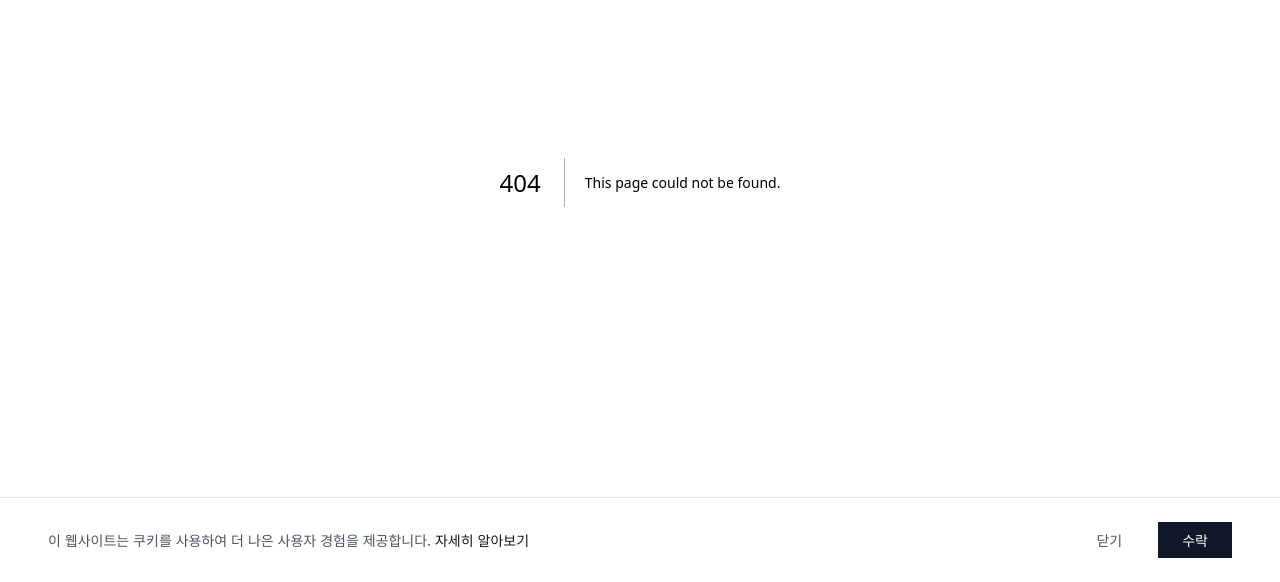
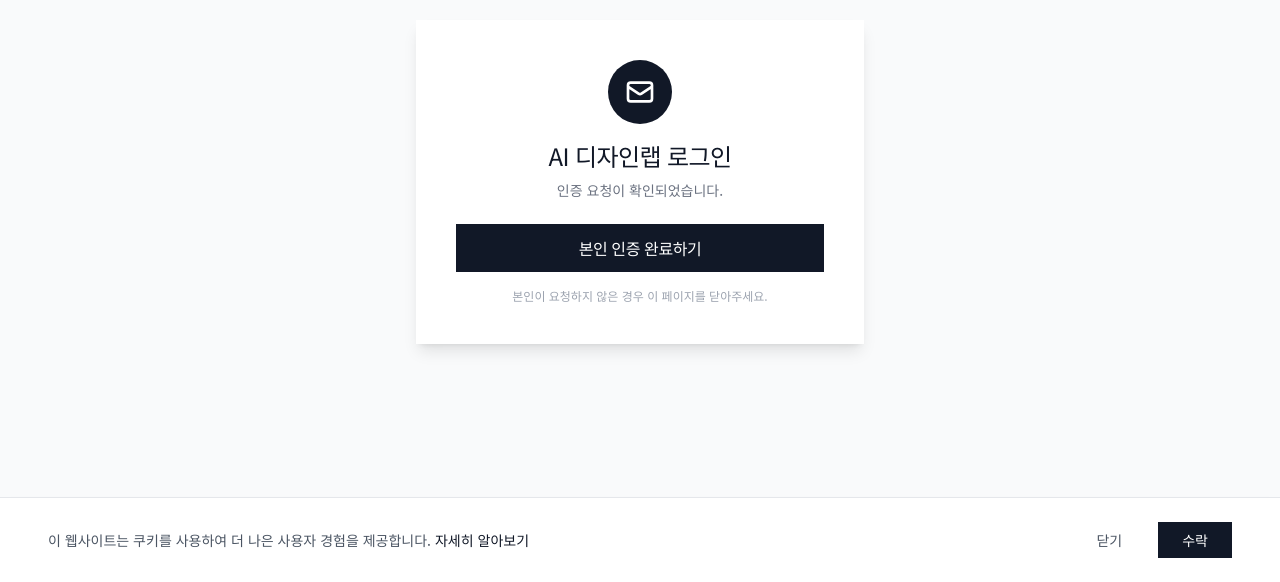
Before and after one commit to Sinabroin/aidesignlab_website_final_really, a Next.js app in the folder apps/web/: page /auth/verify in a window 1280 px wide. Before the commit this address had no page. Shown: the part 218-800 px from the top of the page. Built offline with nearby package versions, Linux system fonts and the light colour scheme.

Commit message:
login error2

```diff
--- a/apps/web/app/api/data/posts/route.ts
+++ b/apps/web/app/api/data/posts/route.ts
@@ -84,6 +84,9 @@
       );
     }
 
+    // #region agent log
+    console.log('[DEBUG posts API] attachments received:', JSON.stringify({ count: body.attachments?.length ?? 0, names: body.attachments?.map((a) => a.name) }));
+    // #endregion
     const item = await createGalleryItem({
       section: resolvedSection,
       title: body.title,
@@ -94,6 +97,9 @@
       thumbnail: body.thumbnailBase64,
       attachments: body.attachments,
     });
+    // #region agent log
+    console.log('[DEBUG posts API] item created with attachments:', JSON.stringify({ attachments: item.attachments }));
+    // #endregion
     return NextResponse.json(item, { status: 201 });
   } catch (err) {
     const message = err instanceof Error ? err.message : String(err);
--- /dev/null
+++ b/apps/web/app/auth/verify/page.tsx
@@ -0,0 +1,70 @@
+/** 매직 링크 중간 확인 페이지 — 보안 스캐너 토큰 소진 방지 */
+'use client';
+
+import { useEffect, useState, Suspense } from 'react';
+import { useSearchParams } from 'next/navigation';
+
+function VerifyContent() {
+  const searchParams = useSearchParams();
+  const token = searchParams.get('token') ?? '';
+  const email = searchParams.get('email') ?? '';
+  const callbackUrl = searchParams.get('callbackUrl') ?? '/';
+  const [callbackHref, setCallbackHref] = useState('');
+
+  useEffect(() => {
+    // JavaScript로 URL을 조합해야 보안 스캐너가 토큰 소진 불가
+    const url = new URL('/api/auth/callback/email', window.location.origin);
+    if (token) url.searchParams.set('token', token);
+    if (email) url.searchParams.set('email', email);
+    url.searchParams.set('callbackUrl', callbackUrl);
+    setCallbackHref(url.toString());
+  }, [token, email, callbackUrl]);
+
+  const handleVerify = () => {
+    if (callbackHref) window.location.href = callbackHref;
+  };
+
+  return (
+    <div className="min-h-screen bg-gray-50 flex items-center justify-center px-4">
+      <div className="bg-white rounded-none shadow-lg p-10 max-w-md w-full text-center">
+        <div className="mb-6">
+          <div className="w-16 h-16 bg-gray-900 rounded-full flex items-center justify-center mx-auto mb-4">
+            <svg className="w-8 h-8 text-white" fill="none" stroke="currentColor" viewBox="0 0 24 24">
+              <path strokeLinecap="round" strokeLinejoin="round" strokeWidth={2} d="M3 8l7.89 5.26a2 2 0 002.22 0L21 8M5 19h14a2 2 0 002-2V7a2 2 0 00-2-2H5a2 2 0 00-2 2v10a2 2 0 002 2z" />
+            </svg>
+          </div>
+          <h1 className="text-2xl font-normal tracking-tight text-gray-900 mb-2">AI 디자인랩 로그인</h1>
+          <p className="text-sm text-gray-500">
+            {email ? (
+              <><span className="font-medium text-gray-700">{email}</span>으로<br />인증 요청이 확인되었습니다.</>
+            ) : '인증 요청이 확인되었습니다.'}
+          </p>
+        </div>
+
+        <button
+          onClick={handleVerify}
+          disabled={!callbackHref}
+          className="w-full py-3 px-6 bg-gray-900 text-white font-normal tracking-tight rounded-none hover:bg-gray-800 transition-colors disabled:opacity-50 disabled:cursor-not-allowed"
+        >
+          {callbackHref ? '본인 인증 완료하기' : '준비 중...'}
+        </button>
+
+        <p className="mt-4 text-xs text-gray-400">
+          본인이 요청하지 않은 경우 이 페이지를 닫아주세요.
+        </p>
+      </div>
+    </div>
+  );
+}
+
+export default function VerifyPage() {
+  return (
+    <Suspense fallback={
+      <div className="min-h-screen bg-gray-50 flex items-center justify-center">
+        <div className="text-gray-500">로딩 중...</div>
+      </div>
+    }>
+      <VerifyContent />
+    </Suspense>
+  );
+}
--- a/apps/web/components/GalleryModal.tsx
+++ b/apps/web/components/GalleryModal.tsx
@@ -63,6 +63,14 @@
 
   const currentItem = items[currentIndex];
   const downloadPerm = getDownloadPermission(userRoles, section);
+
+  // #region agent log
+  useEffect(() => {
+    if (isOpen && currentItem) {
+      fetch('http://127.0.0.1:7242/ingest/a0870979-13d6-454e-aa79-007419c9500b',{method:'POST',headers:{'Content-Type':'application/json'},body:JSON.stringify({location:'GalleryModal.tsx:currentItem',message:'modal opened - attachment check',data:{title:currentItem.title,attachmentsCount:currentItem.attachments?.length??0,attachments:currentItem.attachments,section,isAuthenticated,userRoles,downloadPermAllowed:downloadPerm.allowed},timestamp:Date.now(),hypothesisId:'H-A-D'})}).catch(()=>{});
+    }
+  }, [isOpen, currentIndex]);
+  // #endregion
 
   const handleFileDownload = async (fileUrl: string, fileName: string, e: React.MouseEvent) => {
     e.preventDefault();
--- a/apps/web/components/WritePost.tsx
+++ b/apps/web/components/WritePost.tsx
@@ -106,6 +106,9 @@
     try {
       const thumbnailBase64 = thumbnail ? await fileToBase64(thumbnail) : undefined;
       const attachments = files.length > 0 ? await convertFilesToAttachments(files) : undefined;
+      // #region agent log
+      fetch('http://127.0.0.1:7242/ingest/a0870979-13d6-454e-aa79-007419c9500b',{method:'POST',headers:{'Content-Type':'application/json'},body:JSON.stringify({location:'WritePost.tsx:submitPost',message:'submitting post with attachments',data:{filesCount:files.length,attachmentsCount:attachments?.length??0,fileNames:files.map(f=>f.name),fileSizes:files.map(f=>f.size)},timestamp:Date.now(),hypothesisId:'H-B'})}).catch(()=>{});
+      // #endregion
       const res = await fetch('/api/data/posts', {
         method: 'POST',
         headers: { 'Content-Type': 'application/json' },
@@ -113,9 +116,16 @@
       });
       if (!res.ok) {
         const err = await res.json().catch(() => ({}));
+        // #region agent log
+        fetch('http://127.0.0.1:7242/ingest/a0870979-13d6-454e-aa79-007419c9500b',{method:'POST',headers:{'Content-Type':'application/json'},body:JSON.stringify({location:'WritePost.tsx:submitPost-error',message:'post API error',data:{status:res.status,error:err},timestamp:Date.now(),hypothesisId:'H-B'})}).catch(()=>{});
+        // #endregion
         alert(err.error ?? '게시글 저장에 실패했습니다. 다시 시도해주세요.');
         return;
       }
+      const createdItem = await res.clone().json().catch(() => ({}));
+      // #region agent log
+      fetch('http://127.0.0.1:7242/ingest/a0870979-13d6-454e-aa79-007419c9500b',{method:'POST',headers:{'Content-Type':'application/json'},body:JSON.stringify({location:'WritePost.tsx:submitPost-success',message:'post created',data:{attachmentsInResponse:createdItem?.attachments?.length??0},timestamp:Date.now(),hypothesisId:'H-C'})}).catch(()=>{});
+      // #endregion
       alert('게시글이 등록되었습니다!');
       onPublished?.();
       onClose();
--- a/apps/web/lib/auth.ts
+++ b/apps/web/lib/auth.ts
@@ -56,11 +56,30 @@
   return `${displayName}님, 요청하신 인증 정보를 확인해 주세요`;
 }
 
+/** /api/auth/callback/email URL → /auth/verify 중간 확인 페이지 URL로 변환 */
+function toVerifyPageUrl(callbackUrl: string): string {
+  try {
+    const src = new URL(callbackUrl);
+    const token = src.searchParams.get("token");
+    const email = src.searchParams.get("email");
+    const cb = src.searchParams.get("callbackUrl") ?? "/";
+    const verifyUrl = new URL("/auth/verify", src.origin);
+    if (token) verifyUrl.searchParams.set("token", token);
+    if (email) verifyUrl.searchParams.set("email", email);
+    verifyUrl.searchParams.set("callbackUrl", cb);
+    return verifyUrl.toString();
+  } catch {
+    return callbackUrl;
+  }
+}
+
 async function sendVerificationRequest(params: {
   identifier: string;
   url: string;
   provider: { server: Record<string, unknown> };
 }): Promise<void> {
+  // 보안 스캐너 토큰 소진 방지: 중간 확인 페이지 URL로 변환
+  const verifyUrl = toVerifyPageUrl(params.url);
   const targetDomain = params.identifier.split("@")[1] ?? null;
   const serverHost = typeof params.provider.server?.host === "string" ? params.provider.server.host : null;
   const serverPort = typeof params.provider.server?.port === "number" ? params.provider.server.port : null;
@@ -93,8 +112,8 @@
       to: params.identifier,
       from: EMAIL_FROM,
       subject: buildVerificationSubject(params.identifier),
-      text: buildVerificationText(params.url),
-      html: buildVerificationHtml(params.url),
+      text: buildVerificationText(verifyUrl),
+      html: buildVerificationHtml(verifyUrl),
     });
     // #region agent log
     console.info("[auth-email-debug] send-success", {
```
